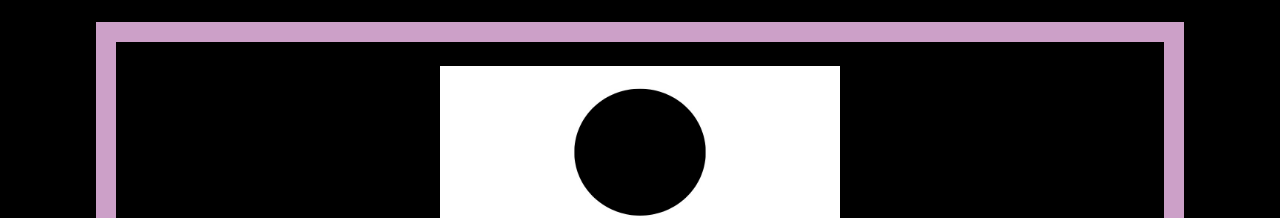
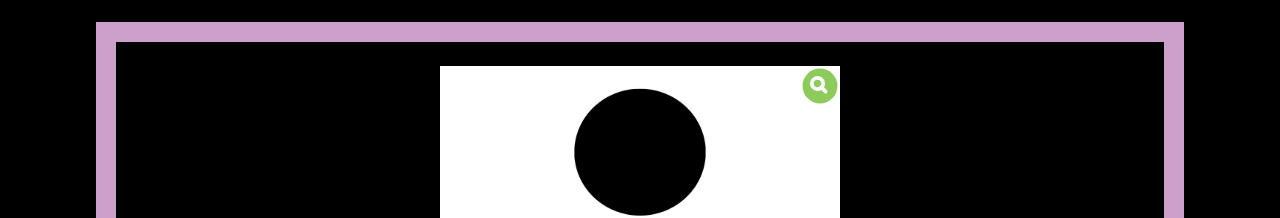
Before and after one commit to TakashiNishii/poemasvisuais29AA, a Next.js app: page / in a window 1280 px wide. Shown: the part 228-446 px from the top of the page. Built offline with nearby package versions, Linux system fonts and the light colour scheme; a web font is replaced by a local one.

Commit message:
:art: Zoom function on carousel

```diff
--- a/app/components/PoemasList.tsx
+++ b/app/components/PoemasList.tsx
@@ -16,7 +16,7 @@ const PoemasList = () => {
     <>
       <TypeViewButton typeView={typeView} setTypeView={setTypeView} />
       {typeView === TypeView.carousel ?
-        <PoemasListCarousel />
+        <PoemasListCarousel setOpen={setOpen} setSelectedImage={setImageSelected} />
         :
         <PoemasListGrid setOpen={setOpen} setSelectedImage={setImageSelected} />
       }
--- a/app/components/PoemasListCarousel.tsx
+++ b/app/components/PoemasListCarousel.tsx
@@ -1,8 +1,19 @@
+"use client"
+import { MagnifyingGlassCircleIcon } from '@heroicons/react/16/solid'
 import Image from 'next/image'
 import Link from 'next/link'
 import React from 'react'
+interface PoemasListCarouselProps {
+  setOpen: (open: boolean) => void,
+  setSelectedImage: (image: number) => void
+}
 
-const PoemasListCarousel = () => {
+const PoemasListCarousel = (
+  {
+    setOpen,
+    setSelectedImage
+  }: PoemasListCarouselProps
+) => {
   return (
     <>
       <div className='hidden md:flex flex-col'>
@@ -12,6 +23,10 @@ const PoemasListCarousel = () => {
             {Array.from({ length: 14 }).map((_, i) => (
               <div key={i} id={`item${i + 1}`} className="carousel-item w-full justify-center">
                 <Image width={400} height={400} src={`/Poemas/Poema${i + 1}.jpeg`} alt='Poema visual' className="max-w-full" />
+                <MagnifyingGlassCircleIcon className="w-10 h-10 text-primary -ml-10 hover:cursor-pointer" onClick={() => {
+                  setSelectedImage(i + 1)
+                  setOpen(true)
+                }} />
               </div>
             ))}
           </div>
@@ -29,6 +44,10 @@ const PoemasListCarousel = () => {
           {Array.from({ length: 14 }).map((_, i) => (
             <div key={i} id={`itemmobile${i + 1}`} className="carousel-item w-full">
               <Image width={250} height={250} src={`/Poemas/Poema${i + 1}.jpeg`} alt='Poema visual' className="w-full h-auto" />
+              <MagnifyingGlassCircleIcon className="w-10 h-10 text-primary -ml-10 hover:cursor-pointer" onClick={() => {
+                setSelectedImage(i + 1)
+                setOpen(true)
+              }} />
             </div>
           ))}
         </div>
--- a/app/components/PoemasListGrid.tsx
+++ b/app/components/PoemasListGrid.tsx
@@ -1,3 +1,4 @@
+"use client"
 import { MagnifyingGlassCircleIcon } from '@heroicons/react/16/solid'
 import Image from 'next/image'
 
@@ -12,7 +13,7 @@ const PoemasListGrid = ({ setOpen, setSelectedImage }: PoemasListGridProps) => {
       {Array.from({ length: 14 }).map((_, i) => (
         <div key={i} id={`item${i + 1}`} className="border-2 border-secondary rounded-md flex flex-col justify-between items-center gap-2 ">
           <Image width={250} height={250} src={`/Poemas/Poema${i + 1}.jpeg`} alt='Poema visual' className="max-w-full rounded-t-sm flex-1" />
-          <MagnifyingGlassCircleIcon className="w-10 h-10 text-primary" onClick={() => {
+          <MagnifyingGlassCircleIcon className="w-10 h-10 text-primary hover:cursor-pointer" onClick={() => {
             setSelectedImage(i + 1)
             setOpen(true)
           }} />
```
